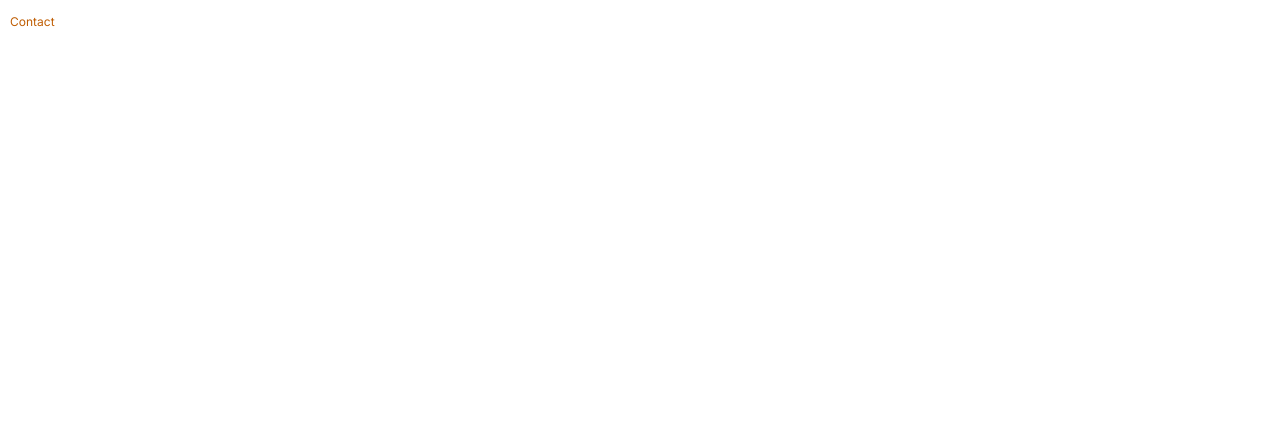
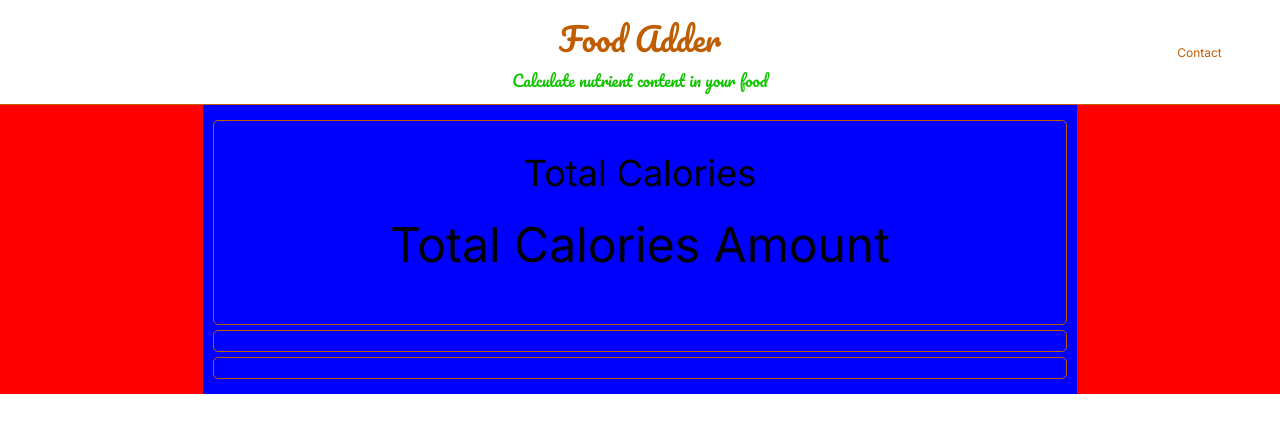
Before and after one commit to chris-wamae/dietsaint, a Next.js app in the folder front-end/dietsaint-front-end/: page / in a window 1280 px wide. Shown: the top 432 px of the page. Built offline with nearby package versions, Linux system fonts and the light colour scheme.

Commit message:
Updated main page

```diff
--- a/front-end/dietsaint-front-end/src/app/components/navbar/navbar.module.css
+++ b/front-end/dietsaint-front-end/src/app/components/navbar/navbar.module.css
@@ -2,9 +2,53 @@
 {
 font-size:12px;
 color:var(--alloyOrange);
+margin-left:2%;
+margin-right:2%;
 }
 
 .navbar
 {
 display:block;
+margin:0px;
+padding:0px;
+border-bottom:1px solid var(--alloyOrange);
 }
+
+.app_name
+{
+font-size:32px;
+color:var(--alloyOrange);
+}
+
+.app_description
+{
+font-size:16px;
+color:var(--limeGreen);
+}
+
+.nav_branding
+{
+width:30%;
+text-align:center;
+padding:0px;
+}
+
+.links_div
+{
+width:35%;
+display:flex;
+justify-content:space-around;
+}
+
+.nav_branding div
+{
+margin:0px;
+padding:0px;
+}
+
+.nav_container
+{
+display:flex;
+justify-content:center;
+align-items:center;
+}
--- a/front-end/dietsaint-front-end/src/app/components/navbar/navbar.tsx
+++ b/front-end/dietsaint-front-end/src/app/components/navbar/navbar.tsx
@@ -1,12 +1,34 @@
 import Link from "next/link";
 import styles from "./navbar.module.css"
+import { Pacifico } from "next/font/google";
 
-export default function NavBar({navLinks} : {navLinks: string[]}) {
+const pacifico = Pacifico({weight:"400",subsets: ["latin"], display:"swap"});
+
+export default function NavBar({leftNavLinks,rightNavLinks} : {leftNavLinks: string[], rightNavLinks: string[]}) {
+
+
+
    return <div className={styles.navbar}>
+    <div className={styles.nav_container}>
+        <div className={styles.links_div}>
+          {
+            rightNavLinks.map(link => {
+                return <Link className={styles.nav_element} key={link} href={link.toLowerCase()}>{link}</Link>
+            })
+          }
+        </div>
+        <div className={styles.nav_branding}>
+            <div className={pacifico.className}><span className={styles.app_name}>Food Adder</span></div>
+            <div className={pacifico.className}><span className={styles.app_description}>Calculate nutrient content in your food</span></div>
+        </div>
+        <div className={styles.links_div}>
         {
-            navLinks.map(link => {
-                return <Link className={styles.nav_element} key={link} href={link}>Contact</Link>
+            leftNavLinks.map(link => {
+                return <Link className={styles.nav_element} key={link} href={link.toLocaleLowerCase()}>{link}</Link>
             })
         }
+        </div>
+
+    </div>
     </div>
 }
--- a/front-end/dietsaint-front-end/src/app/globals.css
+++ b/front-end/dietsaint-front-end/src/app/globals.css
@@ -1,6 +1,7 @@
 :root
 {
 --alloyOrange:#BF5D03;
+--limeGreen:#10C400;
 }
 
 body
@@ -18,3 +19,18 @@ div
 margin:0px;
 padding:10px;
 }
+
+.large_font
+{
+font-size:48px;
+}
+
+.medium_font
+{
+font-size:36px;
+}
+
+.normal_text
+{
+font-size:24px;
+}
--- a/front-end/dietsaint-front-end/src/app/layout.tsx
+++ b/front-end/dietsaint-front-end/src/app/layout.tsx
@@ -8,8 +8,10 @@ import NavBar from "@/app/components/navbar/navbar";
 
 const inter = Inter({ subsets: ["latin"] });
 
+
+
 export const metadata: Metadata = {
-  title: "Calculate nutrients in your food",
+  title: "Calculate nutrient content in your food",
   description: "Calculate nutrients like calories, proteins, carbohydrates and vitamins",
 };
 
@@ -21,7 +23,7 @@ export default function RootLayout({
   return (
     <html lang="en">
       <body className={inter.className}>
-       <NavBar navLinks={["Contact"]}/>
+       <NavBar leftNavLinks={["","","","","Contact"]} rightNavLinks={[]}/>
        {children}
         </body>
     </html>
--- a/front-end/dietsaint-front-end/src/app/page.module.css
+++ b/front-end/dietsaint-front-end/src/app/page.module.css
@@ -0,0 +1,30 @@
+.page_container
+{
+display:flex;
+}
+
+.ad_space
+{
+width:15%;
+background-color:red;
+}
+
+.page_content
+{
+width:70%;
+background-color:blue;
+}
+
+.card
+{
+padding:10px;
+border:1px solid var(--alloyOrange);
+margin-top:5px;
+margin-bottom:5px;
+border-radius:5px;
+}
+
+.nutrient_total_card
+{
+text-align:center;
+}
--- a/front-end/dietsaint-front-end/src/app/page.tsx
+++ b/front-end/dietsaint-front-end/src/app/page.tsx
@@ -3,7 +3,22 @@ import styles from "./page.module.css";
 
 export default function Home() {
   return (
-    <main>
+    <main className={styles.page_container}>
+      <div className={styles.ad_space}></div>
+      <div className={styles.page_content}>
+        <div className={styles.card}>
+           <div className={styles.nutrient_total_card}>
+               <div className="medium_font">Total Calories</div>
+               <div className="large_font">Total Calories Amount</div>
+           </div>
+           <div className={styles.change_nutrient_dropdown}>
+
+           </div>
+        </div>
+        <div className={styles.card}></div>
+        <div className={styles.card}></div>
+      </div>
+      <div className={styles.ad_space}></div>
     </main>
   );
 }
```
